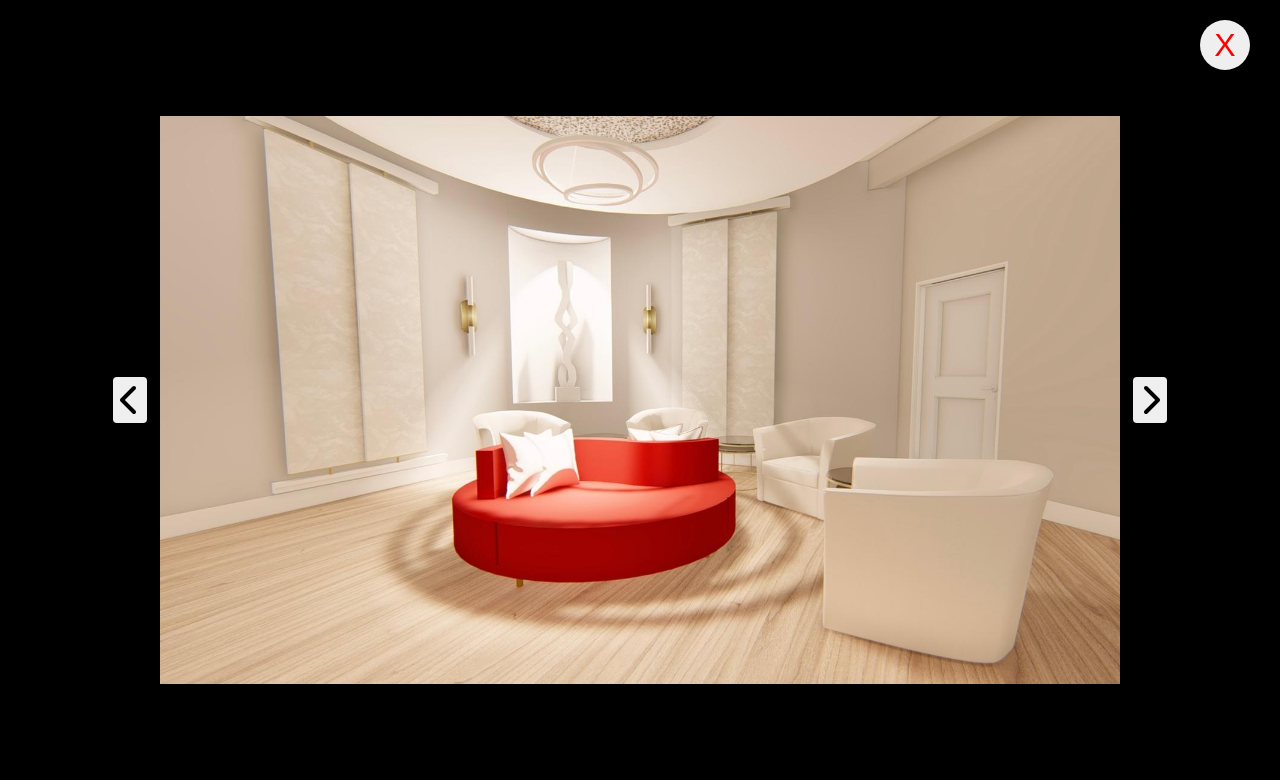
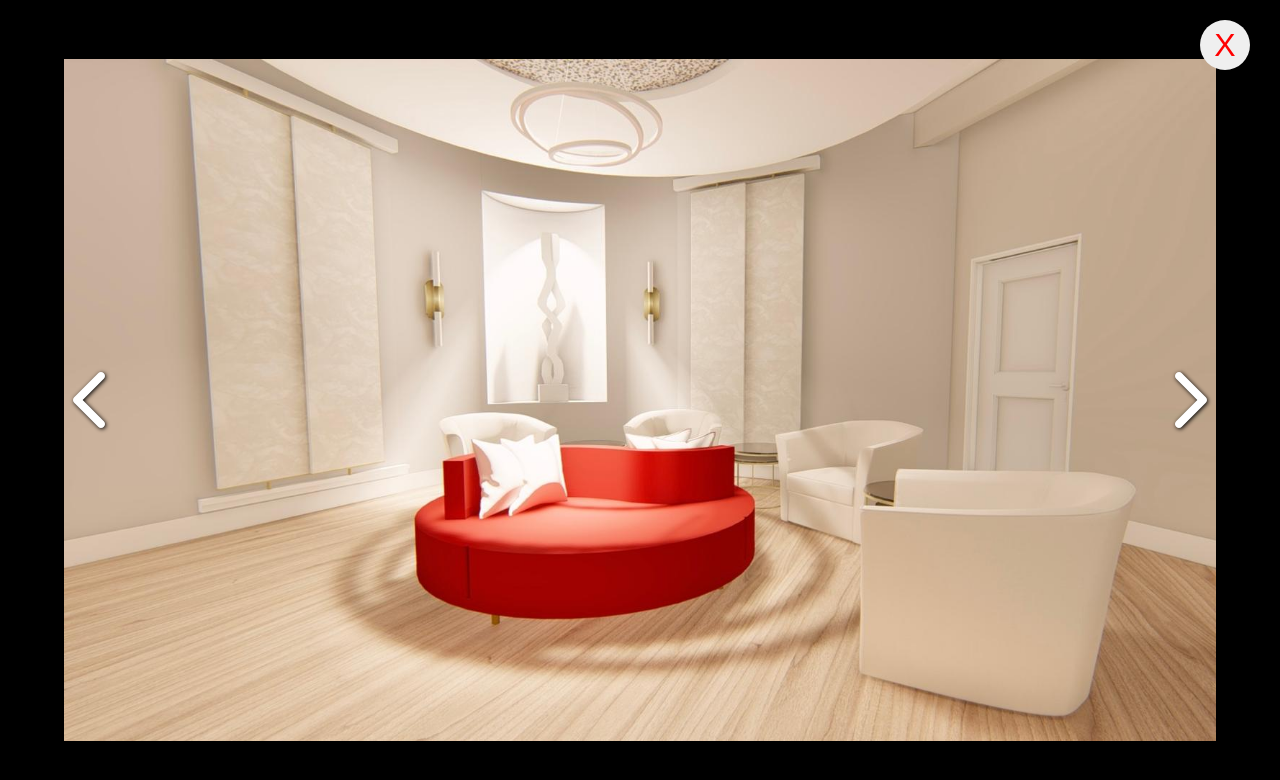
Before and after one commit to alejandro-cartagena/patricia-portfolio-react, a React (Vite) app: page / in a window 1280 px wide. Both pictures are taken after a click on the picture 213 px from the left and 3574 px from the top of the page. Shown: the part 3174-3954 px from the top of the page. Built offline with nearby package versions, Linux system fonts and the light colour scheme.

Commit message:
Refactored code for photo gallery section

```diff
--- a/src/App.css
+++ b/src/App.css
@@ -540,19 +540,80 @@ header {
   margin-top: 0;
 }
 
-.photo-gallery__photo__screen__close__btn:hover,
-.photo-gallery__photo__screen__arrow__btn:hover {
-  background-color: #c5c4c4;
-  color: #fc5959;
+.photo-gallery__photo__screen {
+  width: 100%;
+  height: 100vh;
+  background: black;
+  position: fixed;
+  top: 0;
+  left: 0;
+  display: flex;
+  justify-content: center;
+  align-items: center;
+  overflow: hidden;
 }
 
-/* .photo-gallery__photo__screen__arrow__btn:hover {
-  colo
+.photo-gallery__photo__screen__close__btn {
+  position: absolute;
+  top: 20px;
+  right: 10px;
+  color: red;
+  font-size: 2rem;
+  cursor: pointer;
+  height: 50px;
+  width: 50px;
+  border-radius: 50%;
+  border: none;
+}
+
+.photo-gallery__photo__screen__arrow__btn {
+  padding: 0.5em;
+  z-index: 1000;
+  cursor: pointer;
+  border: none;
+  background: transparent;
+}
+
+.arrow__btn__left {
+  margin-right: -36px;
+}
+
+.arrow__btn__right {
+  margin-left: -36px;
+}
+
+.photo-gallery__photo__screen__close__btn:hover {
+  background-color: #c5c4c4;
+}
+
+.photo-gallery__photo__screen__arrow__btn__icon {
+  color: #ffffff;
+  font-size: 2rem;
+  filter: drop-shadow(1px 1px 2px black);
+  transition: color 0.3s ease;
 }
 
 .photo-gallery__photo__screen__arrow__btn__icon:hover {
   color: #fc5959;
-} */
+}
+
+@media (min-width: 768px) {
+  .photo-gallery__photo__screen__close__btn {
+    right: 30px;
+  }
+
+  .photo-gallery__photo__screen__arrow__btn__icon {
+    font-size: 4rem;
+  }
+
+  .arrow__btn__left {
+    margin-right: -56px;
+  }
+
+  .arrow__btn__right {
+    margin-left: -56px;
+  }
+}
 
 /*********************************/
 /*CALL TO ACTION SECTION STYLES */
--- a/src/components/CallToAction.jsx
+++ b/src/components/CallToAction.jsx
@@ -8,9 +8,9 @@ function CallToAction() {
     <div className="call-to-action" id="call-to-action">
       <div className="container">
         <div className="services__container">
-          <h2 className="services__heading">
+          <h1 className="services__heading">
             Ready to Transform Your Ideas into Reality?
-          </h2>
+          </h1>
           <div className="services__line"></div>
           <p className="services__section__text">
             Book a call with me today to discuss your project and see how I can
--- a/src/components/PhotoGallerySection.jsx
+++ b/src/components/PhotoGallerySection.jsx
@@ -16,21 +16,6 @@ const { images } = projectsData;
 function PhotoGallerySection() {
   const [data, setData] = useState({ img: "", i: 0 });
   const { setIsOverlayActive } = useOverlay();
-  const [windowWidth, setWindowWidth] = useState(window.innerWidth);
-
-  useEffect(() => {
-    const handleResize = () => {
-      setWindowWidth(window.innerWidth);
-    };
-
-    window.addEventListener("resize", handleResize);
-    return () => window.removeEventListener("resize", handleResize);
-  }, []);
-
-  // Define the style conditionally based on window width
-  const iconStyle = {
-    fontSize: windowWidth < 768 ? "1rem" : "2rem", // Example: smaller size for screens narrower than 768px
-  };
 
   useEffect(() => {
     if (data.img) {
@@ -66,58 +51,22 @@ function PhotoGallerySection() {
     }
   };
 
-  console.log(data);
-
   return (
     <>
       {data.img && (
-        <div
-          className="photo-gallery__photo__screen"
-          style={{
-            width: "100%",
-            height: "100vh",
-            background: "black",
-            position: "fixed",
-            top: 0,
-            left: 0,
-            display: "flex",
-            justifyContent: "center",
-            alignItems: "center",
-            overflow: "hidden",
-          }}
-        >
+        <div className="photo-gallery__photo__screen">
           <button
             className="photo-gallery__photo__screen__close__btn"
             onClick={closeImage}
-            style={{
-              position: "absolute",
-              top: 20,
-              right: 30,
-              color: "red",
-              fontSize: "2rem",
-              cursor: "pointer",
-              height: "50px",
-              width: "50px",
-              borderRadius: "50%",
-              border: "none",
-            }}
           >
             X
           </button>
           <button
-            className="photo-gallery__photo__screen__arrow__btn"
-            style={{
-              padding: "0.5em",
-              marginRight: "1em",
-              cursor: "pointer",
-              border: "none",
-              borderRadius: "4px",
-            }}
+            className="photo-gallery__photo__screen__arrow__btn arrow__btn__left"
             onClick={() => imgAction("prev-img")}
           >
             <FontAwesomeIcon
               className="photo-gallery__photo__screen__arrow__btn__icon"
-              style={iconStyle}
               icon={faChevronLeft}
             />
           </button>
@@ -125,22 +74,14 @@ function PhotoGallerySection() {
             src={data.img}
             alt=""
             srcSet=""
-            style={{ width: "auto", maxWidth: "75%", maxHeight: "75%" }}
+            style={{ width: "90%", maxWidth: "1200px", maxHeight: "100%" }}
           />
           <button
-            className="photo-gallery__photo__screen__arrow__btn"
-            style={{
-              marginLeft: "1em",
-              padding: "0.5em",
-              cursor: "pointer",
-              border: "none",
-              borderRadius: "4px",
-            }}
+            className="photo-gallery__photo__screen__arrow__btn arrow__btn__right"
             onClick={() => imgAction("next-img")}
           >
             <FontAwesomeIcon
               className="photo-gallery__photo__screen__arrow__btn__icon"
-              style={iconStyle}
               icon={faChevronRight}
             />
           </button>
```
